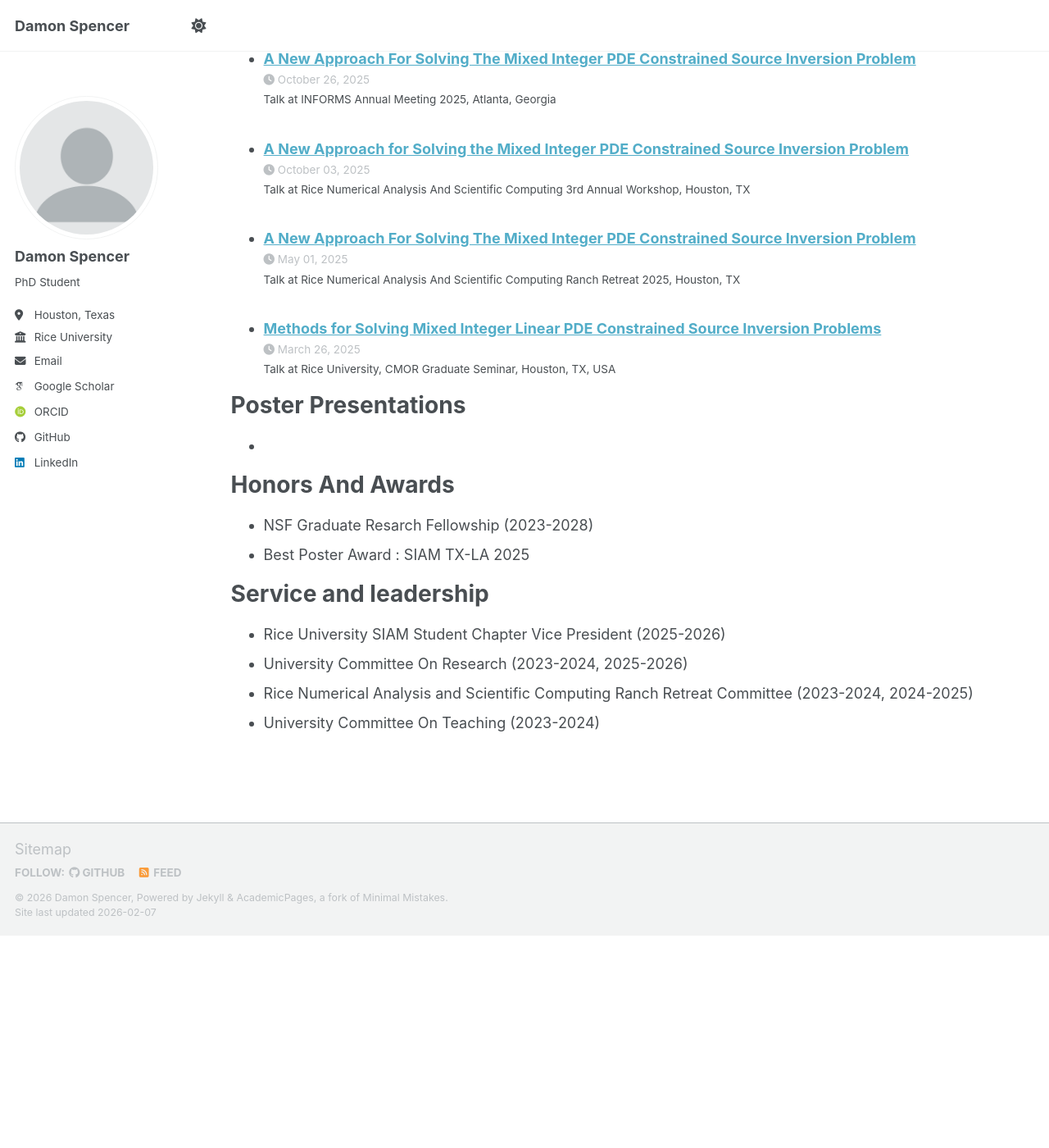
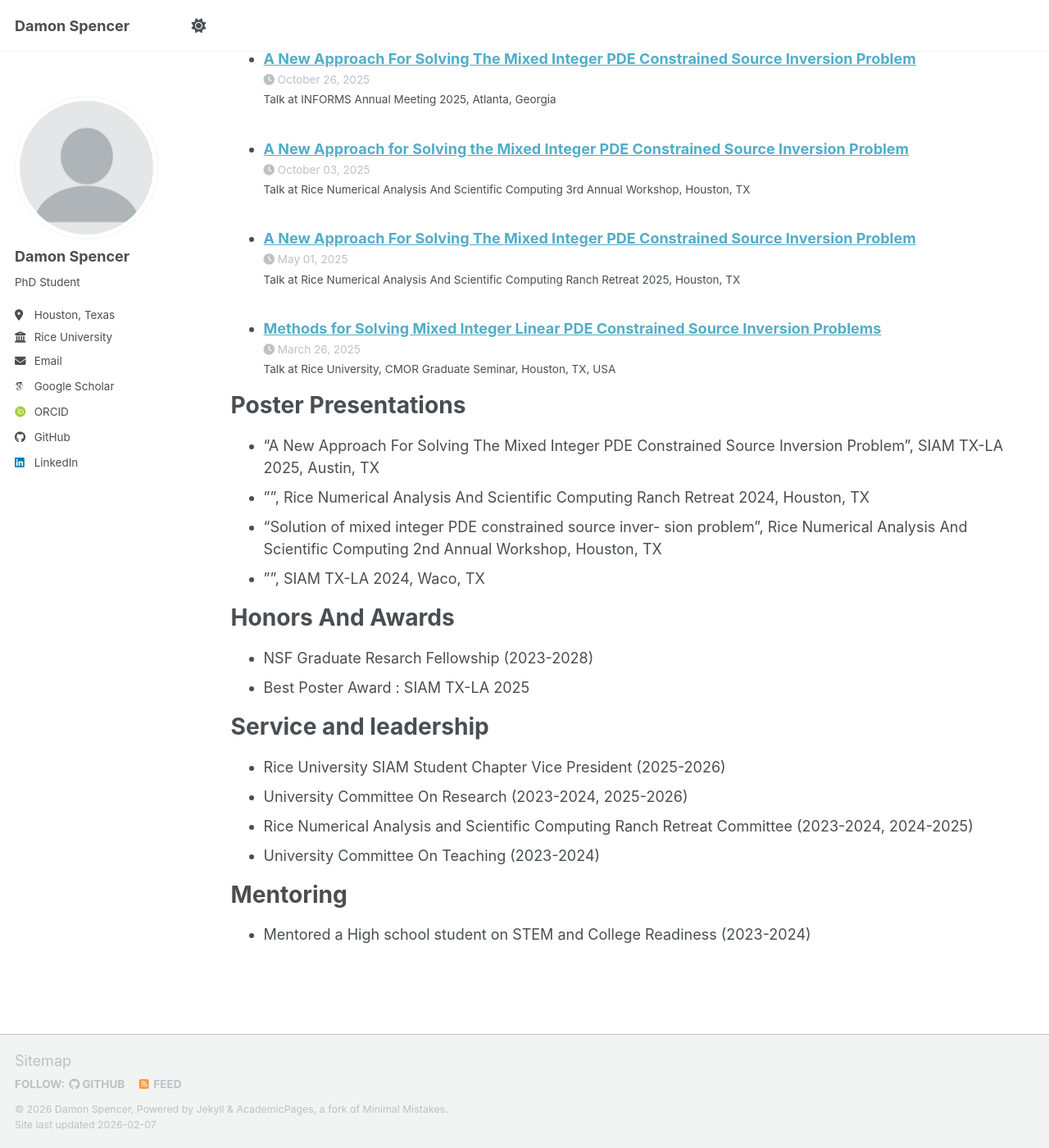
Before and after one commit to damonspencer/damonspencer.github.io, a Jekyll site: the page built from _pages/cv.md, in a window 1280 px wide and 1400 px high, scrolled down 1302 px. Shown: the whole window at 82% size. Built offline with Jekyll 4.4.1, drawn with Linux system fonts in a browser that asks for light colours; some web fonts are replaced; a script bundle is joined from its source files by our own code; library files that are not in the unit come from our copies; before the commit the page ends 2443 px from its top, so only the background shows below that.

Commit message:
Update cv.md

```diff
--- a/_pages/cv.md
+++ b/_pages/cv.md
@@ -54,8 +54,11 @@ Talks
 
 Poster Presentations
 ======
-*
-
+* "A New Approach For Solving The Mixed Integer PDE Constrained Source Inversion Problem", SIAM TX-LA 2025, Austin, TX
+* "", Rice Numerical Analysis And Scientific Computing Ranch Retreat 2024, Houston, TX
+* "Solution of mixed integer PDE constrained source inver-
+sion problem", Rice Numerical Analysis And Scientific Computing 2nd Annual Workshop, Houston, TX
+* "", SIAM TX-LA 2024, Waco, TX
 
 Honors And Awards
 ======
@@ -68,3 +71,7 @@ Service and leadership
 * University Committee On Research (2023-2024, 2025-2026)
 * Rice Numerical Analysis and Scientific Computing Ranch Retreat Committee (2023-2024, 2024-2025)
 * University Committee On Teaching (2023-2024)
+
+Mentoring
+======
+* Mentored a High school student on STEM and College Readiness (2023-2024)
```
